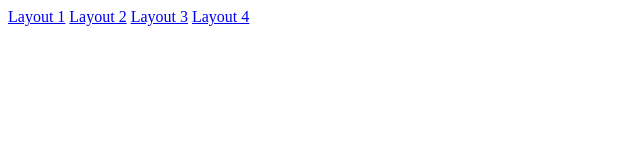
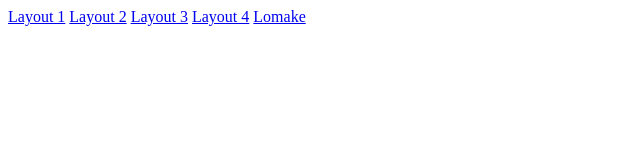
Before and after one commit to Teemu-Ritonen/Layout1, a plain HTML site: page index.html in a window 1280 px wide. Shown: the full height of the page, 0-640 px from the left. Drawn offline with Linux system fonts and the light colour scheme.

Commit message:
form added to directory

```diff
--- a/index.html
+++ b/index.html
@@ -10,5 +10,6 @@
     <a href="https://teemu-ritonen.github.io/Layouts/layout2/">Layout 2</a>
     <a href="https://teemu-ritonen.github.io/Layouts/layout3/">Layout 3</a>
     <a href="https://teemu-ritonen.github.io/Layouts/layout4/">Layout 4</a>
+    <a href="https://teemu-ritonen.github.io/Layouts/form/">Lomake</a>
 </body>
 </html>
```
